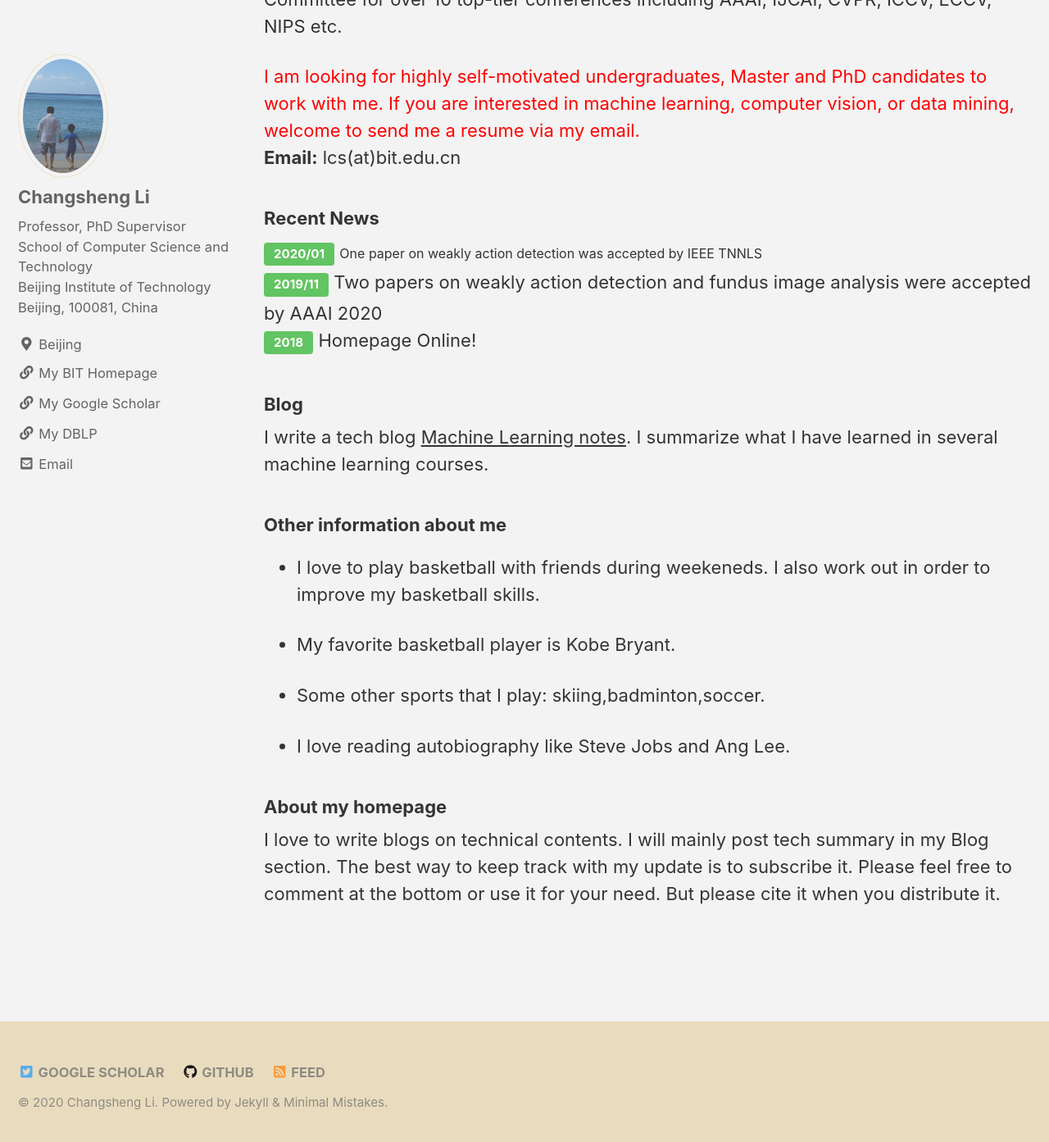
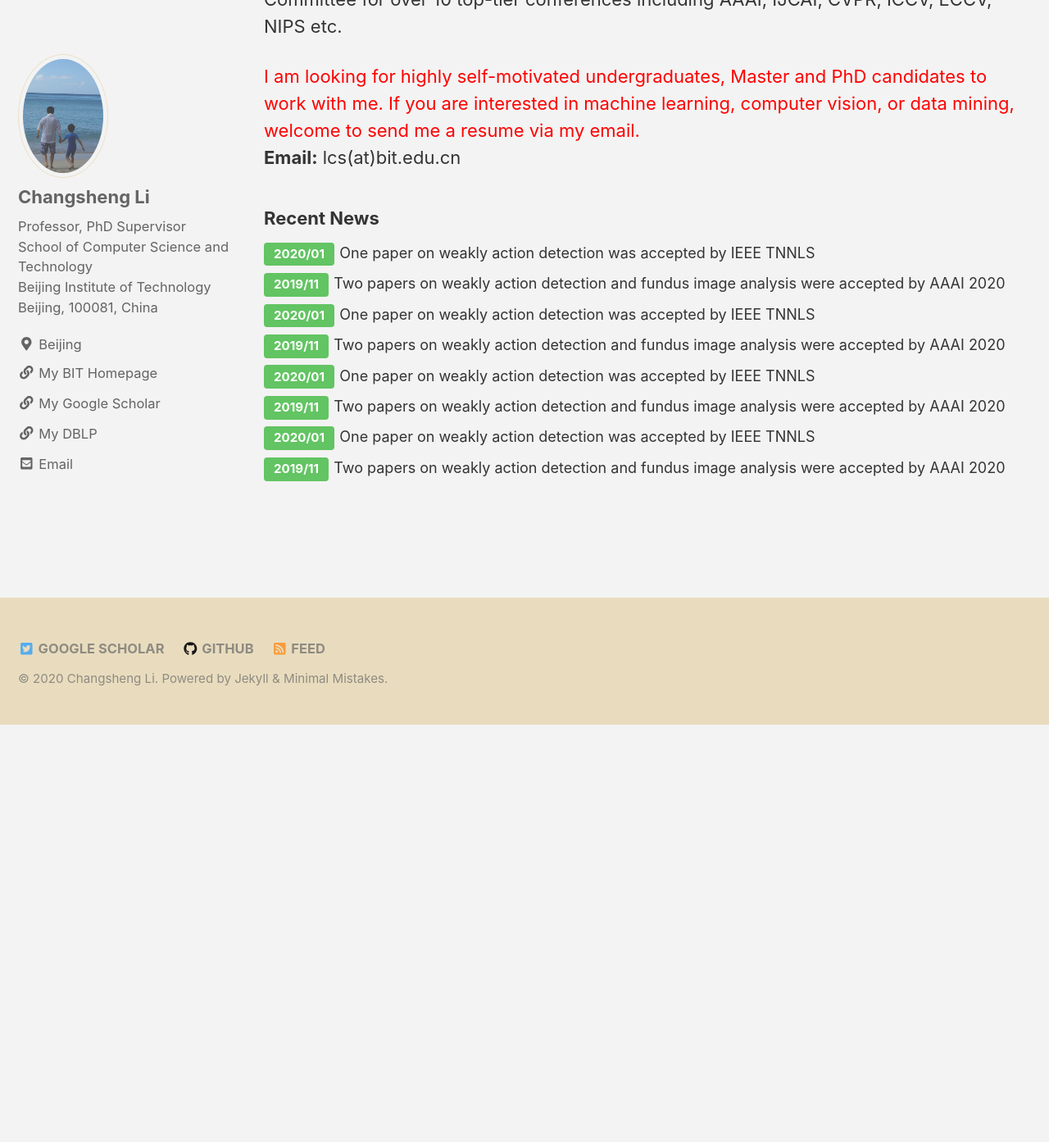
Before and after one commit to csli-bit/csli-bit.github.io, a Jekyll site: the page built from _pages/index.md, in a window 1280 px wide and 1400 px high, scrolled down 543 px. Shown: the top 1393 px of the window at 82% size. Built offline with Jekyll 4.4.1, drawn with Linux system fonts in a browser that asks for light colours; nearby versions of some CDN libraries; comment, search, counter and statistics services are not loaded; after the commit the page ends 1427 px from its top, so only the background shows below that.

Commit message:
Update index.md

```diff
--- a/_pages/index.md
+++ b/_pages/index.md
@@ -18,25 +18,15 @@ If you are interested in machine learning, computer vision, or data mining, welc
 
 ### Recent News
 
-[2020/01](#link){: .btn .btn--success .btn--small} <font size="3">
+[2020/01](#link){: .btn .btn--success .btn--small} <font size="4">
 One paper on weakly action detection was accepted by IEEE TNNLS </font> <br>
-[2019/11](#link){: .btn .btn--success .btn--small} Two papers on weakly action detection and fundus image analysis were accepted by AAAI 2020 <br>
-[2018](#link){: .btn .btn--success .btn--small} Homepage Online!
-
-### Blog
-
-I write a tech blog [Machine Learning notes](https://wei2624.github.io/machine%20learning/Machine-Learning-Notes/). I summarize what I have learned in several machine learning courses.
-
-### Other information about me
-
-* I love to play basketball with friends during weekeneds. I also work out in order to improve my basketball skills.
-
-* My favorite basketball player is Kobe Bryant.
-
-* Some other sports that I play: skiing,badminton,soccer.
-
-* I love reading autobiography like Steve Jobs and Ang Lee.
-
-### About my homepage
-
-I love to write blogs on technical contents. I will mainly post tech summary in my Blog section. The best way to keep track with my update is to subscribe it. Please feel free to comment at the bottom or use it for your need. But please cite it when you distribute it.
+[2019/11](#link){: .btn .btn--success .btn--small} <font size="4">Two papers on weakly action detection and fundus image analysis were accepted by AAAI 2020 </font> <br>
+[2020/01](#link){: .btn .btn--success .btn--small} <font size="4">
+One paper on weakly action detection was accepted by IEEE TNNLS </font> <br>
+[2019/11](#link){: .btn .btn--success .btn--small} <font size="4">Two papers on weakly action detection and fundus image analysis were accepted by AAAI 2020 </font> <br>
+[2020/01](#link){: .btn .btn--success .btn--small} <font size="4">
+One paper on weakly action detection was accepted by IEEE TNNLS </font> <br>
+[2019/11](#link){: .btn .btn--success .btn--small} <font size="4">Two papers on weakly action detection and fundus image analysis were accepted by AAAI 2020 </font> <br>
+[2020/01](#link){: .btn .btn--success .btn--small} <font size="4">
+One paper on weakly action detection was accepted by IEEE TNNLS </font> <br>
+[2019/11](#link){: .btn .btn--success .btn--small} <font size="4">Two papers on weakly action detection and fundus image analysis were accepted by AAAI 2020 </font> <br>
```
